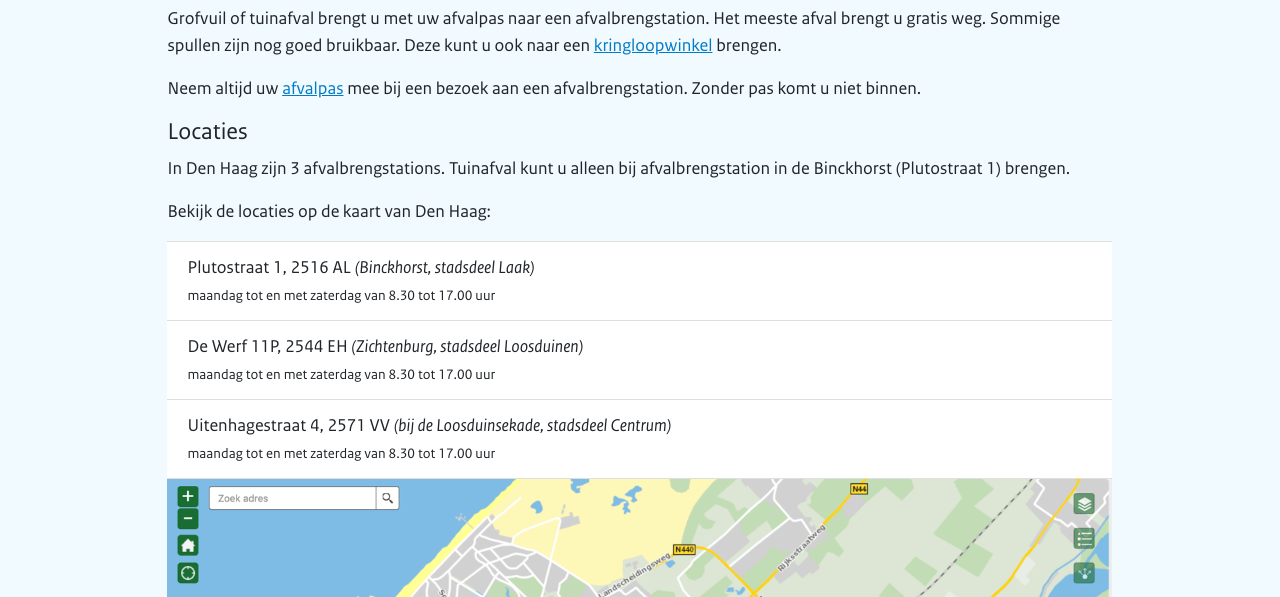
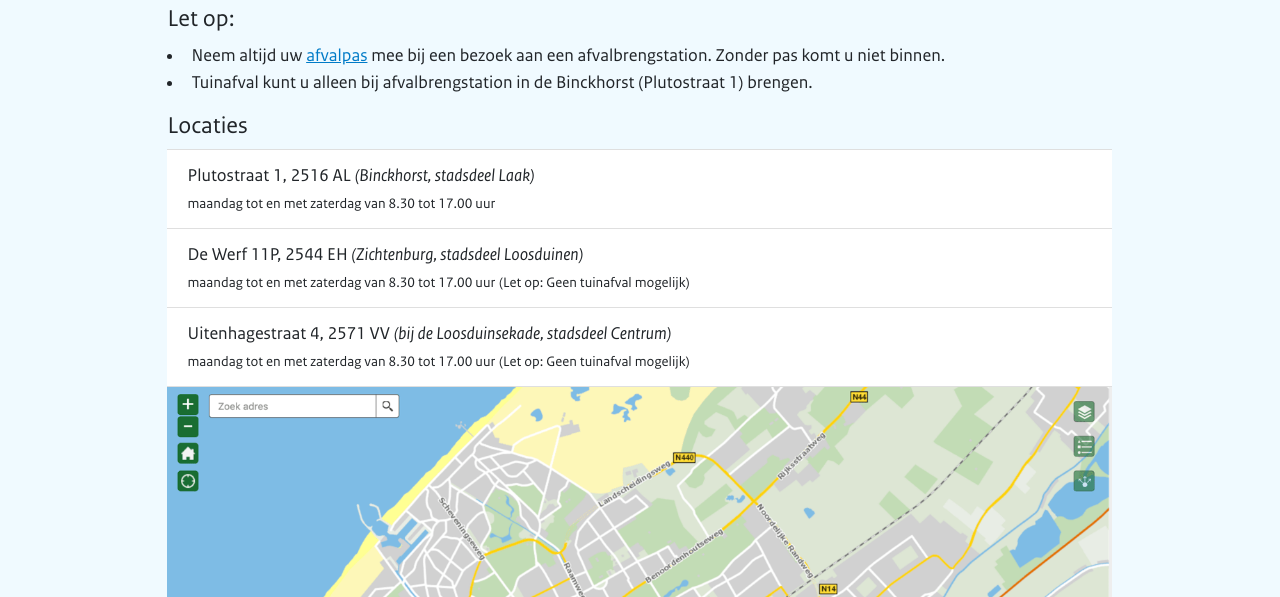
Before and after one commit to azdpc/prototype-1overheid, a plain HTML site: page grofvuil-locaties.html in a window 1280 px wide. Shown: the part 203-800 px from the top of the page. Drawn offline with Linux system fonts and the light colour scheme.

Commit message:
tuinafval toeevoegd

```diff
--- a/grofvuil-locaties.html
+++ b/grofvuil-locaties.html
@@ -327,18 +327,14 @@
                             </div>
                         </div>
                     </div>
+                    <h2> Let op:</h2>
 
+                    <li>Neem altijd uw <a href="#lorem">afvalpas</a> mee bij een bezoek aan een afvalbrengstation. Zonder pas komt u niet binnen.</li>
+                    <li>Tuinafval kunt u alleen bij afvalbrengstation in de Binckhorst (Plutostraat 1) brengen.</li>
                     <p>
-Grofvuil of tuinafval brengt u met uw afvalpas naar een afvalbrengstation. Het meeste afval brengt u gratis weg. Sommige spullen zijn nog goed bruikbaar. Deze kunt u ook naar een <a href="https://kringloopdenhaag.nl/">kringloopwinkel</a> brengen.</p>
 
-                    <p>Neem altijd uw <a href="#lorem">afvalpas</a> mee bij een bezoek aan een afvalbrengstation. Zonder pas komt u niet binnen.</p>
+                    </p>
                     <h2>Locaties</h2>
-                    <p>In Den Haag zijn 3 afvalbrengstations. Tuinafval kunt u alleen bij afvalbrengstation in de Binckhorst (Plutostraat 1) brengen.</p>
-
-
-
-                    <p> Bekijk de locaties op de kaart van Den Haag:</p>
-
                     <ul class="list-group list-group-flush">
                         <li class="list-group-item">
                             Plutostraat 1, 2516 AL <em>(Binckhorst, stadsdeel Laak)</em><br>
@@ -347,10 +343,12 @@ Grofvuil of tuinafval brengt u met uw afvalpas naar een afvalbrengstation. Het m
                         <li class="list-group-item">
                             De Werf 11P, 2544 EH <em>(Zichtenburg, stadsdeel Loosduinen)</em><br>
                             <small>maandag tot en met zaterdag van 8.30 tot 17.00 uur</small>
+                            <small>(Let op: Geen tuinafval mogelijk)</small>
                         </li>
                         <li class="list-group-item">
                             Uitenhagestraat 4, 2571 VV <em>(bij de Loosduinsekade, stadsdeel Centrum)</em><br>
                             <small>maandag tot en met zaterdag van 8.30 tot 17.00 uur</small>
+                            <small>(Let op: Geen tuinafval mogelijk)</small>
                         </li>
                     </ul>
 
```
